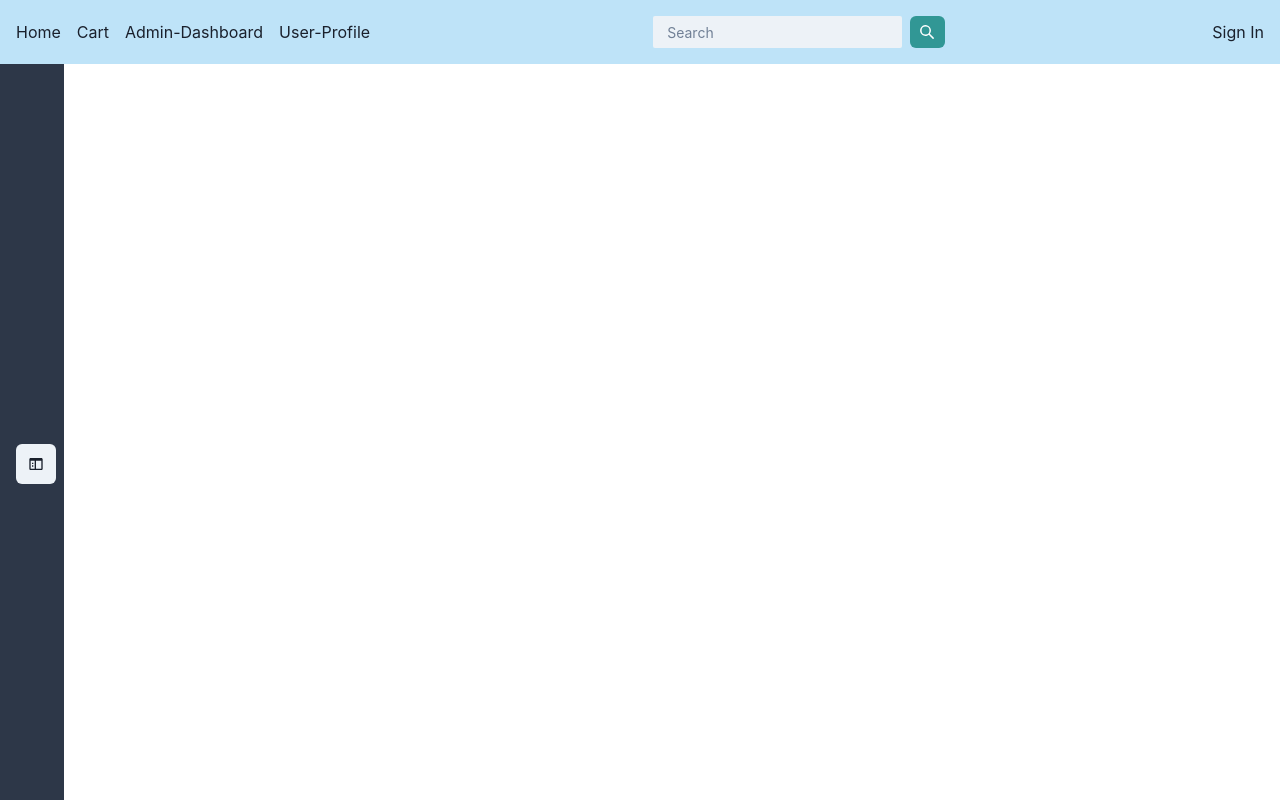
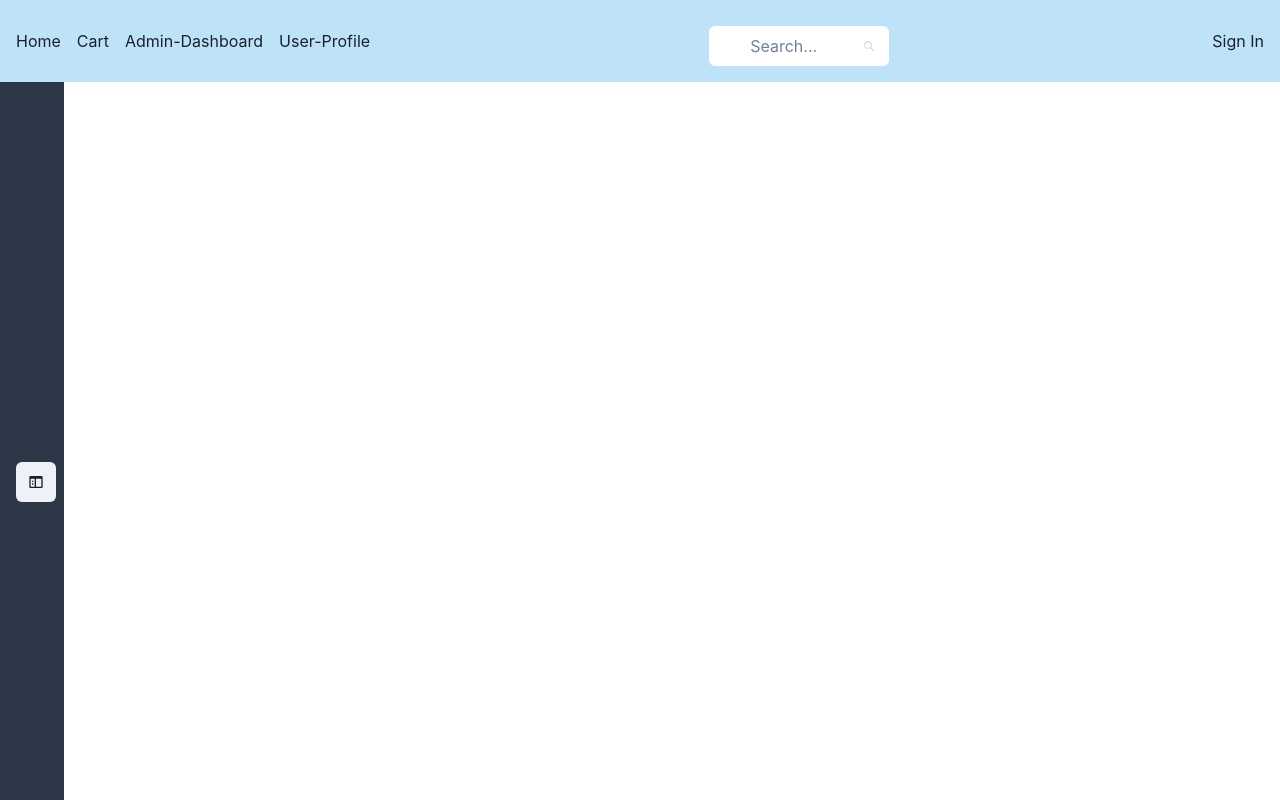
Before and after one commit to sohangpurh53/EccomerceReactWithSlugfield, a React (Create React App) app: page /admin/dashboard in a window 1280 px wide. Shown: the top 800 px of the page. Built offline with nearby package versions, Linux system fonts and the light colour scheme.

Commit message:
Frontend  Updated

```diff
--- a/src/components/AdminDashboard/AdminlistProductImage.js
+++ b/src/components/AdminDashboard/AdminlistProductImage.js
@@ -1,6 +1,6 @@
 import React, { useEffect, useState } from 'react'
 import axiosInstance from '../utils/axiosInstance';
-// import '../css/categories.css'
+import { Box, Stack, Image,  Button } from '@chakra-ui/react';
 import {Link,  useParams } from 'react-router-dom';
 
 const ProductImageList = () => {
@@ -19,36 +19,25 @@ const ProductImageList = () => {
     },[slug])
     console.log(ProductDetails)
   return (
-    <div>
-        <div className="categories-table-container">
-        <div className="table-wrapper">
-            <div className="data-table">
-            <table>
-                <thead>
-                    <tr>
-                     <th>Index</th>
-                    <th>Product Image</th>
-                    </tr>
-
-            </thead>
-            {ProductDetails.map((product, index)=>(
-                 <tbody key={product.id}>
-                    <tr>
-                    <td> {index + 1} </td>
-                    <td>  <img src={product.image} alt="" />  </td>
-
-                    <td><Link to={`/product/images/delete/${product.id}/`}>Delete</Link></td>
-                    </tr>
-                </tbody>
-            ))}
-            </table>
-
-             </div>
-            </div>
-           </div>
-
-
-    </div>
+    <Box maxW="50%" mx="auto">
+    {ProductDetails.map((product, index) => (
+      <Stack key={product.id} direction="row" spacing="2" borderBottom="1px solid #ccc" p="2">
+        <Box flex="1">
+          <strong>Index:</strong> {index + 1}
+        </Box>
+        <Box flex="2">
+          <strong>Product Image:</strong> <Image src={product.image} alt="" />
+        </Box>
+        <Stack direction="row" flex="3" spacing="2" justify="flex-end">
+          <Link to={`/product/images/delete/${product.id}/`} >
+            <Button colorScheme="red" variant="outline" size="sm">
+              Delete
+            </Button>
+          </Link>
+        </Stack>
+      </Stack>
+    ))}
+  </Box>
   )
 }
 
--- a/src/components/Footer.js
+++ b/src/components/Footer.js
@@ -24,7 +24,7 @@ const SocialButton = ({ children, label, href }) => {
     <chakra.button
       bg={useColorModeValue('blackAlpha.100', 'whiteAlpha.100')}
       rounded={'full'}
-      target='_blank'
+      // target='_blank'
       w={8}
       h={8}
       cursor={'pointer'}
@@ -54,7 +54,7 @@ const ListHeader = ({ children }) => {
 
 function Footer() {
   const handleMailButtonClick = () => {
-    window.location.href = 'mailto:sales@rajengg.co.in';
+    window.location.href = 'mailto:example@co.in';
   };
   return (
     <Box
@@ -73,14 +73,14 @@ function Footer() {
             <Text fontSize={'sm'}>© 2023 Eccomerce. All rights reserved</Text>
             <Stack direction={'row'} spacing={6}>
 
-              <SocialButton label={'Whatsapp'} href={'https://whatsapp.com/channel/0029Va5Dzkw9sBIHtVNaHY44'}>
+              <SocialButton label={'Whatsapp'} href={'#'}>
                 <FaWhatsapp />
               </SocialButton>
 
-              <SocialButton label={'Facebook'}  href={'https://www.facebook.com/rajengineering72'}>
+              <SocialButton label={'Facebook'}  href={'#'}>
                 <FaFacebook />
               </SocialButton>
-              <SocialButton label={'Instagram'}  href={'https://www.instagram.com/rajengineering__/'}>
+              <SocialButton label={'Instagram'}  href={'#'}>
                 <FaInstagram />
               </SocialButton>
             </Stack>
--- a/src/components/Header.js
+++ b/src/components/Header.js
@@ -1,12 +1,21 @@
-import React, { useState, useEffect } from 'react';
+import React, { useState, useEffect, useRef } from 'react';
 import { Link } from 'react-router-dom';
-import { Box, Flex, Input, Button, Link as ChakraLink } from '@chakra-ui/react';
+import { Box, Text,
+   InputGroup, InputRightElement, Image,
+   IconButton,  Flex, Input,
+    Button, Link as ChakraLink } from '@chakra-ui/react';
 import { SearchIcon } from '@chakra-ui/icons';
 import { useAuth } from './context/Authcontext';
+import axiosInstance from './utils/axiosInstance'
+
+
 
 const Header = () => {
   const { accessToken } = useAuth();
   const [authenticated, setAuthenticated] = useState(false);
+  const [searchValue, setSearchValue] = useState('');
+  const [searchResults, setSearchResults] = useState(null);
+  const inputRef = useRef()
 
   useEffect(() => {
     if (accessToken) {
@@ -16,8 +25,47 @@ const Header = () => {
     }
   }, [accessToken]);
 
+
+
+  const handleSearchResults = (e)=>{
+    setSearchValue(e.target.value);
+  }
+
+  const handleSubmit = async (e) => {
+    e.preventDefault();
+    setSearchResults(null);
+    try {
+      const response = await axiosInstance(`product/?search=${searchValue}`);
+      const data = await response.data;
+      setSearchResults(data);
+    } catch (error) {
+      console.error('Error fetching data:', error);
+    }
+  }
+
+const handleKeyPress = (event) => {
+    if (event.key === 'Enter' || event.keyCode === 13) {
+      event.preventDefault()
+      handleSubmit(event);
+    }
+  }
+
+  useEffect(() => {
+    const handleClickOutside = (event) => {
+      if (inputRef.current && !inputRef.current.contains(event.target)) {
+        setSearchResults(null);
+      }
+    };
+
+    document.body.addEventListener('click', handleClickOutside);
+
+    return () => {
+      document.body.removeEventListener('click', handleClickOutside);
+    };
+  }, []);
+
   return (
-    <Box as="header" bg="blue.100" p={4}>
+   <Box as="header" bg="blue.100" p={4}>
       <Flex justifyContent="space-between" alignItems="center" maxW="container.xl" mx="auto">
         <ul style={{ listStyle: 'none', padding: 0 }}>
           <li style={{ display: 'inline-block', marginRight: '1rem' }}>
@@ -44,20 +92,36 @@ const Header = () => {
         </ul>
 
         <Flex alignItems="center">
-          <Input
-            type="text"
-            placeholder="Search"
-            variant="filled"
-            size="sm"
-            mr={2}
-          />
-          <Button
-
-            colorScheme="teal"
-            size="sm"
-          >
-          <SearchIcon />
-          </Button>
+        <InputGroup maxW="180px" mt={'10px'}>
+            <InputRightElement >
+              <IconButton
+                bg={'white'}
+                color={'black'}
+                fontSize={'x-small'}
+                aria-label="Search"
+                variant="ghost"
+                icon={<SearchIcon color="gray.300" />}
+                size="sm"
+                onClick={handleSubmit}
+              />
+            </InputRightElement>
+            <Input
+              type="text"
+              placeholder="Search..."
+              borderRadius="md"
+              _focus={{ borderColor: '#00A4EF' }}
+              py={2}
+              pr={4}
+              pl={10}
+              color="black"
+              borderColor="#fff"
+              bg={'#fff'}
+              value={searchValue}
+              onChange={handleSearchResults}
+              onKeyDown={handleKeyPress}
+              ref={inputRef}
+            />
+          </InputGroup>
         </Flex>
 
         {authenticated ? (
@@ -70,7 +134,26 @@ const Header = () => {
           </ChakraLink>
         )}
       </Flex>
+      <Box>
+{searchResults && (
+        <Box maxW={'400px'} mt="4" mx={'auto'} p="4" bgColor="#fff" borderRadius="md" boxShadow="md">
+          <Text fontWeight="bold"  fontSize="lg">Search Results:</Text>
+          {searchResults.map(result => (
+            <Box key={result.id} m="2" p="2" borderWidth="1px" borderRadius="md">
+              <Box h={'50px'} w={'50px'} >
+                <Image boxSize={'100%'}  src={`http://127.0.0.1:8000${result.first_image}`} alt='result.name'/>
+              </Box>
+              <Text color={'black'} fontWeight="bold" fontSize="md">{result.name}</Text>
+              <Button size="sm" onClick={() => setSearchResults(null)}  as={Link} to={`/product/${result.slug}/`}>View Product</Button>
+            </Box>
+          ))}
+        </Box>
+      )}
     </Box>
+    </Box>
+
+
+
   );
 };
 
```
